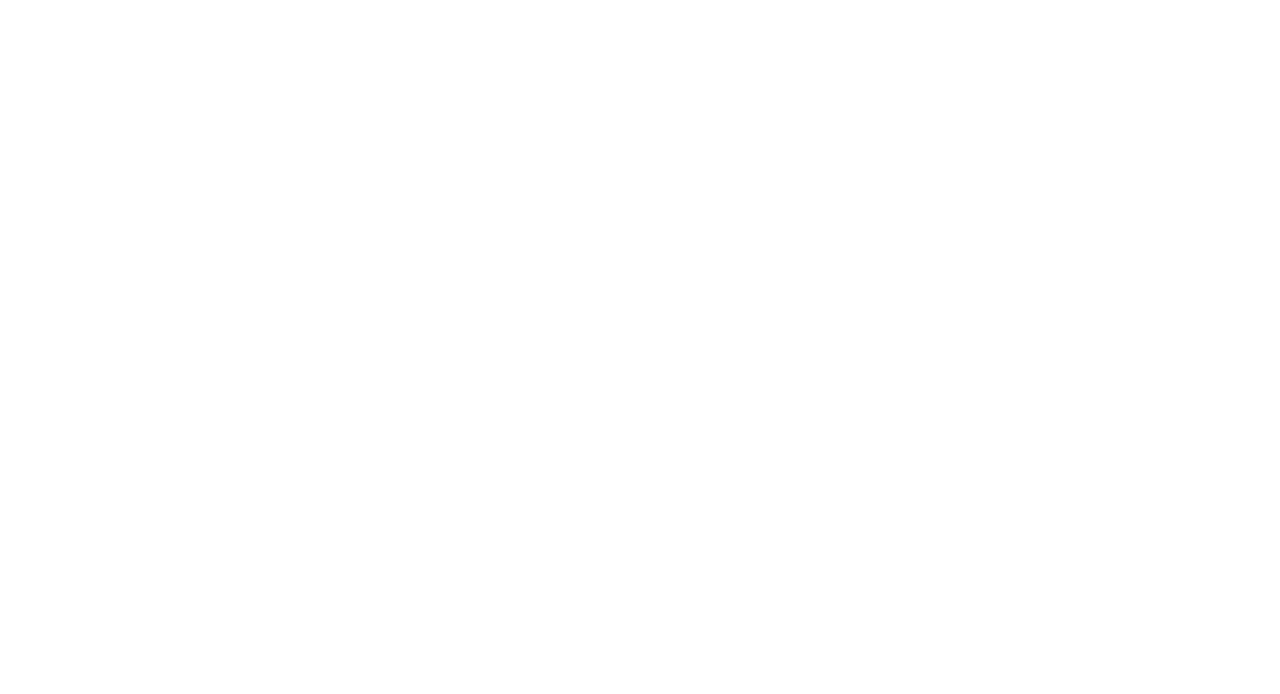
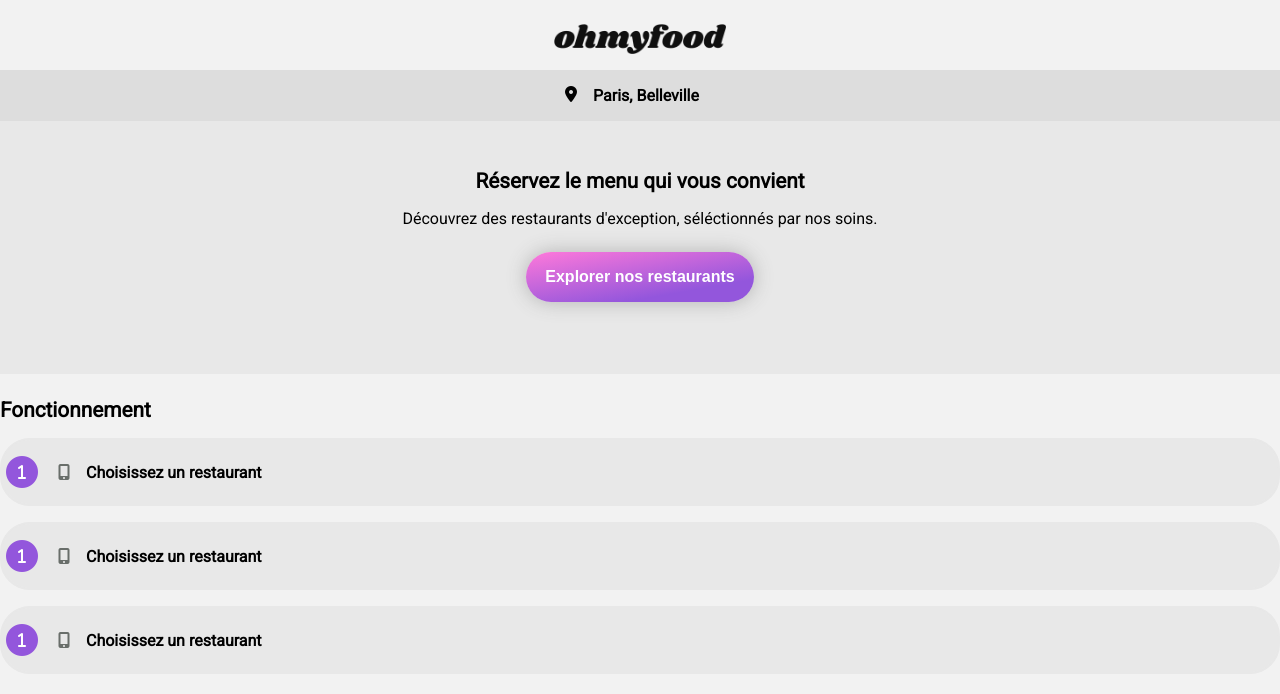
Before and after one commit to rocharmengaud/ohmyfood, a website built with Parcel: page src/index.html in a window 1280 px wide. Built offline with nearby package versions, Linux system fonts and the light colour scheme.

Commit message:
Implémentation du header ainsi que des boutons

```diff
--- a/src/index.html
+++ b/src/index.html
@@ -4,8 +4,72 @@
     <meta charset="UTF-8" />
     <meta http-equiv="X-UA-Compatible" content="IE=edge" />
     <meta name="viewport" content="width=device-width, initial-scale=1.0" />
+    <link
+      rel="stylesheet"
+      href="https://cdnjs.cloudflare.com/ajax/libs/font-awesome/6.0.0-beta2/css/all.min.css"
+    />
     <link rel="stylesheet" href="style.css" />
-    <title>Document</title>
+    <style>
+      @import url('https://fonts.googleapis.com/css2?family=Roboto&display=swap');
+    </style>
+    <title>Ohmyfood!</title>
   </head>
-  <body></body>
+  <body>
+    <header>
+      <div href="#" class="omf-logo">
+        <img
+          src="assets/ohmyfood.png"
+          height="30"
+          width="180"
+          alt="Logo du site Ohmyfood!"
+        />
+      </div>
+      <div class="location">
+        <i class="fa-solid fa-location-dot"></i>
+        <div class="location-text">Paris, Belleville</div>
+      </div>
+      <div class="discover">
+        <div class="discover-text">
+          <h1>Réservez le menu qui vous convient</h1>
+          <h2>
+            Découvrez des restaurants d'exception, séléctionnés par nos soins.
+          </h2>
+        </div>
+        <div class="btn-box">
+          <button class="explorer-btn" type="button">
+            Explorer nos restaurants
+          </button>
+        </div>
+      </div>
+    </header>
+    <section class="dropdown-wrapper">
+      <div class="dropdown-text">Fonctionnement</div>
+      <div class="dropdown-buttons">
+        <div class="dd-btn">
+          <span class="fa-stack" style="vertical-align: top">
+            <i class="fa fa-circle fa-stack-2x"></i>
+            <i class="fa-solid fa-1 fa-stack-1x"></i>
+          </span>
+          <i class="fa-solid fa-mobile-screen-button"></i>
+          <div class="dd-btn-text">Choisissez un restaurant</div>
+        </div>
+        <div class="dd-btn">
+          <span class="fa-stack" style="vertical-align: top">
+            <i class="fa fa-circle fa-stack-2x"></i>
+            <i class="fa-solid fa-1 fa-stack-1x"></i>
+          </span>
+          <i class="fa-solid fa-mobile-screen-button"></i>
+          <div class="dd-btn-text">Choisissez un restaurant</div>
+        </div>
+        <div class="dd-btn">
+          <span class="fa-stack" style="vertical-align: top">
+            <i class="fa fa-circle fa-stack-2x"></i>
+            <i class="fa-solid fa-1 fa-stack-1x"></i>
+          </span>
+          <i class="fa-solid fa-mobile-screen-button"></i>
+          <div class="dd-btn-text">Choisissez un restaurant</div>
+        </div>
+      </div>
+    </section>
+  </body>
 </html>
--- a/src/style.css
+++ b/src/style.css
@@ -1,3 +1,145 @@
+/* -----------------------------------BASE----------------------------------- */
 * {
   box-sizing: border-box;
 }
+
+html,
+body {
+  margin: 0;
+  padding: 0;
+  min-height: 100vh;
+  background-color: var(--bg);
+  font-family: 'Roboto', sans-serif;
+}
+
+header {
+  padding: 1.5rem 0;
+}
+
+h1 {
+  margin: 0;
+  font-weight: bold;
+  font-size: var(--fs-big);
+}
+
+h2 {
+  margin: 0;
+  font-weight: normal;
+  font-size: var(--fs-normal);
+}
+
+/* --------------------------------CUSTOM PROPERTIES-------------------------------- */
+:root {
+  --bg: #f2f2f2;
+  --white: #fff;
+  --lightgray: #e8e8e8;
+  --gray: #ddd;
+  --shadow: #b3b3b3;
+  --primary: #9356dc;
+  --secondary: #ff79da;
+  --icons: #696e6a;
+
+  --fs-small: 0.5rem;
+  --fs-normal: 1rem;
+  --fs-big: 1.3rem;
+}
+
+/* -----------------------------------HEADER----------------------------------- */
+header .omf-logo {
+  padding-bottom: 1rem;
+}
+
+header .omf-logo img {
+  display: block;
+  margin: 0 auto;
+
+  object-fit: contain;
+}
+
+header .location {
+  display: flex;
+  justify-content: center;
+  align-items: flex-start;
+
+  padding: 1rem 0;
+  background-color: var(--gray);
+}
+
+header .location-text {
+  padding: 0 1rem;
+  font-weight: bold;
+}
+
+header .discover {
+  display: flex;
+  flex-direction: column;
+  align-items: center;
+
+  background-color: var(--lightgray);
+}
+
+header h1 {
+  padding-bottom: 1rem;
+}
+
+header .discover-text {
+  padding: 3rem 5rem 1.5rem 5rem;
+  text-align: center;
+}
+
+header .btn-box {
+  background-color: var(--lightgray);
+  padding-bottom: 4.5rem;
+}
+
+header .explorer-btn {
+  padding: 1rem 1.2rem;
+  border: none;
+  font-weight: bold;
+  font-size: var(--fs-normal);
+  color: var(--white);
+  background: linear-gradient(-10deg, var(--primary) 25%, var(--secondary));
+  box-shadow: 0px 0px 20px var(--shadow);
+  border-radius: 30px;
+}
+
+/* ----------------------------DROPDOWN-WRAPPER---------------------------- */
+.dropdown-wrapper .dropdown-text {
+  font-weight: bold;
+  font-size: var(--fs-big);
+  padding-bottom: 1rem;
+}
+
+/* ----------------------------DROPDOWN-BUTTONS---------------------------- */
+.dropdown-buttons {
+  display: flex;
+  flex-direction: column;
+  gap: 1rem;
+}
+
+.dropdown-buttons .dd-btn {
+  display: flex;
+  align-items: center;
+
+  padding: 1rem 0;
+  border: 2px var(--lightgray) solid;
+  border-radius: 30px;
+  background-color: var(--lightgray);
+}
+
+.fa-1 {
+  color: var(--white);
+}
+
+.fa-circle {
+  color: var(--primary);
+}
+
+.fa-mobile-screen-button {
+  color: var(--icons);
+  padding: 0 1rem;
+}
+
+.dd-btn-text {
+  font-weight: bold;
+}
```
Also changed, not shown: src/assets/ohmyfood.png (added).
